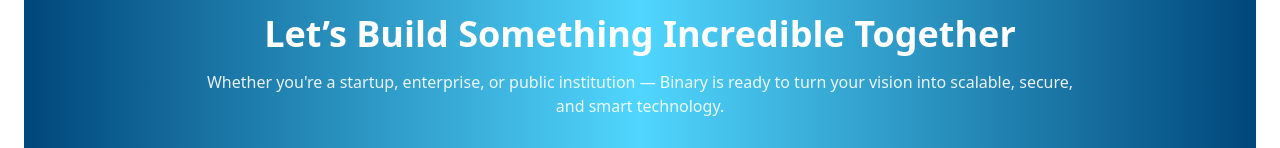
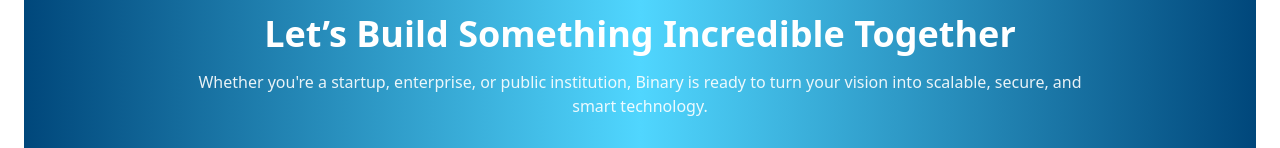
Before and after one commit to Ademolah/Binary-Web, a React (Create React App) app: page / in a window 1280 px wide. Shown: the part 4234-4382 px from the top of the page. Built offline with nearby package versions, Linux system fonts and the light colour scheme.

Commit message:
update homepage

```diff
--- a/src/pages/Home.jsx
+++ b/src/pages/Home.jsx
@@ -242,7 +242,7 @@
             Let’s Build Something Incredible Together
             </h2>
             <p className="text-white/90 mb-8">
-            Whether you're a startup, enterprise, or public institution — Binary is ready to turn your vision into scalable, secure, and smart technology.
+            Whether you're a startup, enterprise, or public institution, Binary is ready to turn your vision into scalable, secure, and smart technology.
             </p>
             <a
             href="/contact"
```
